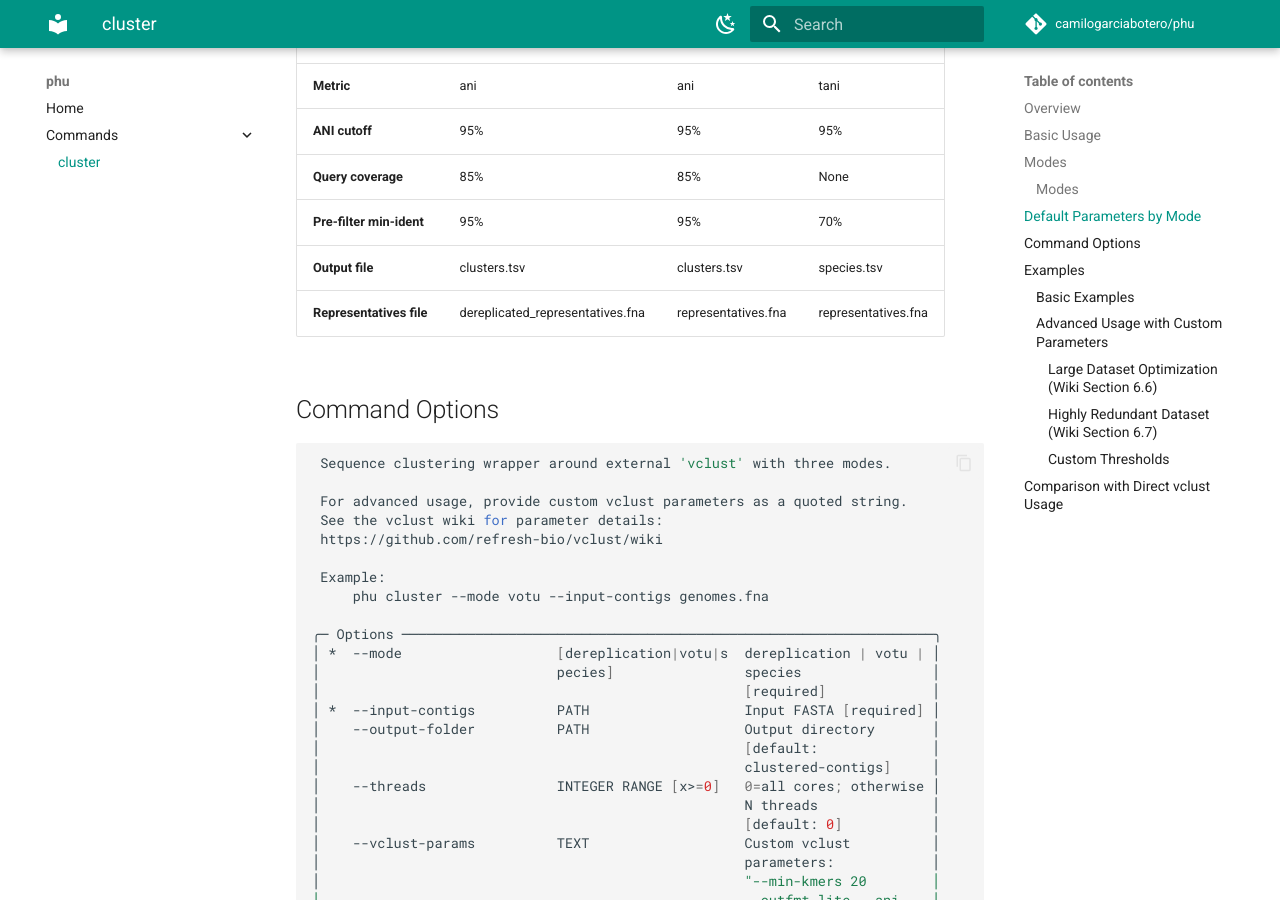
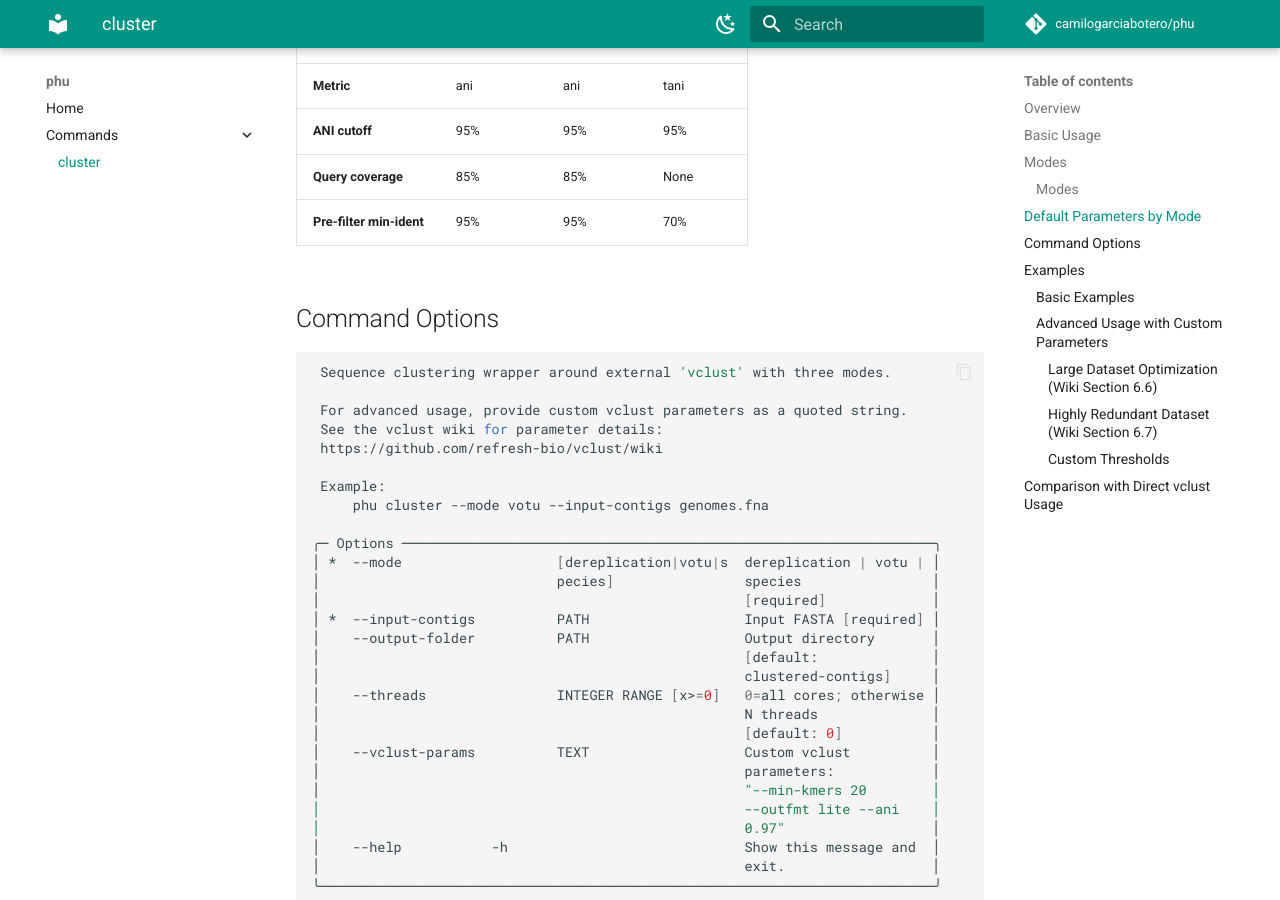
Before and after one commit to camilogarciabotero/phu, an MkDocs documentation site: the page built from docs/commands/cluster.md, in a window 1280 px wide and 900 px high, scrolled down 1260 px. Built offline with MkDocs 1.6.1 and Material for MkDocs 9.7.7, drawn with Linux system fonts in a browser that asks for light colours; comment, search, counter and statistics services are not loaded.

Commit message:
Remove output file and representatives file parameters from the cluster command documentation

```diff
--- a/docs/commands/cluster.md
+++ b/docs/commands/cluster.md
@@ -44,8 +44,6 @@ The `species` mode classifies viruses into species, utilizing the complete algor
 | **ANI cutoff** | 95% | 95% | 95% |
 | **Query coverage** | 85% | 85% | None |
 | **Pre-filter min-ident** | 95% | 95% | 70% |
-| **Output file** | clusters.tsv | clusters.tsv | species.tsv |
-| **Representatives file** | dereplicated_representatives.fna | representatives.fna | representatives.fna |
 
 ## Command Options
 
```
